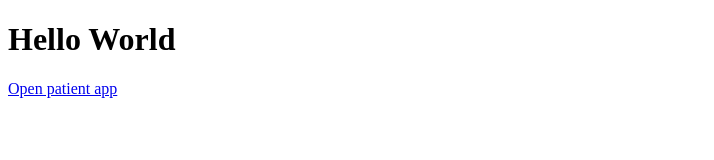
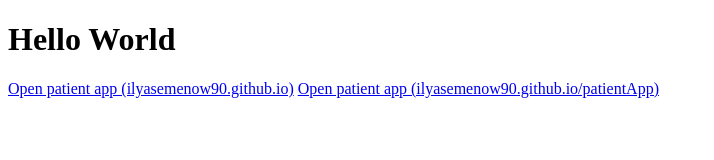
Before and after one commit to ilyasemenow90/ilyasemenow90.github.io, a plain HTML site: page index.html in a window 1280 px wide. Shown: the whole page, without its empty margins (0-714 px from the left). Drawn offline with Linux system fonts and the light colour scheme.

Commit message:
Update links

```diff
--- a/index.html
+++ b/index.html
@@ -4,7 +4,9 @@
 
 <h1>Hello World</h1>
 
-<a href="https://ilyasemenow90.github.io/">Open patient app</a>
+<a href="https://ilyasemenow90.github.io/">Open patient app (ilyasemenow90.github.io)</a>
+
+<a href="https://ilyasemenow90.github.io/patientApp">Open patient app (ilyasemenow90.github.io/patientApp)</a>
 
 </body>
 </html>
```
